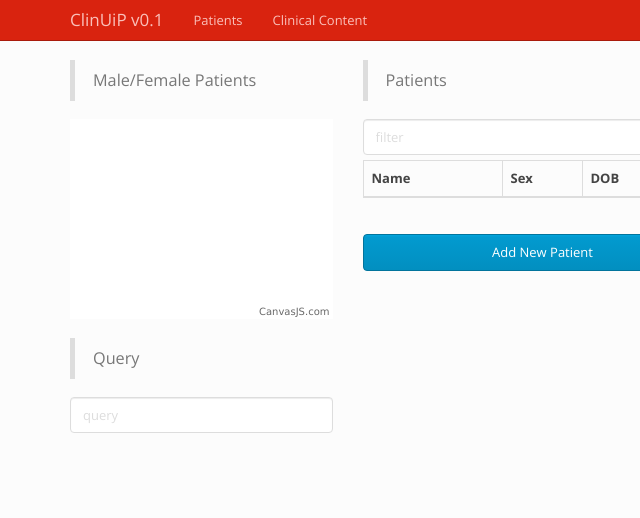
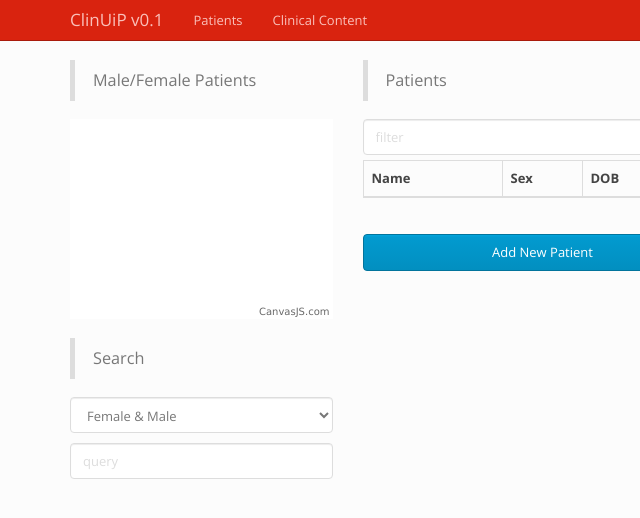
Before and after one commit to frectal/clinuip4, a website: page public/index.html at #/patients in a window 1280 px wide. Shown: the full height of the page, 0-640 px from the left. Drawn offline with nearby package versions, Linux system fonts and the light colour scheme; no server answers.

Commit message:
New query

```diff
--- a/public/js/controllers/patientsCtrl.js
+++ b/public/js/controllers/patientsCtrl.js
@@ -3,7 +3,7 @@
 angular.module('clinuip')
     .controller('PatientsCtrl', function PatientsCtrl($scope, $rootScope, Patients, Api) {
 
-        $scope.chosenGender = null;
+        $scope.chosenGender = "";
         $scope.selectedPatient = null;
         $scope.patients = [];
         $scope.details = [];
@@ -12,6 +12,7 @@ angular.module('clinuip')
         $scope.detailFilter = null;
         $scope.patientModal = {};
         $scope.notes = '';
+        $scope.query = '';
 
         var chartData = [
             { y: 50, name: "Male" },
@@ -28,7 +29,7 @@ angular.module('clinuip')
         loadPatientsPercentage();
 
         $scope.$watch('patientFilter', function (newValue) {
-            Patients.query({ gender : $scope.chosenGender, search : newValue}, function (data) {
+            Patients.query({ gender : $scope.chosenGender, search : newValue, query: $scope.query}, function (data) {
                 $scope.patients = data;
             });
         }, true);
@@ -50,15 +51,14 @@ angular.module('clinuip')
         }
 
         $scope.$watch('chosenGender', function (newValue) {
+            $scope.patients = [];
             if (newValue && ['male', 'female'].indexOf(newValue.toLowerCase()) !== -1) {
                 loadPatients(newValue.toLowerCase(), $scope.query);
             }
         }, true);
 
         $scope.$watch('query', function (newValue) {
-            if ($scope.chosenGender) {
-                loadPatients($scope.chosenGender.toLowerCase(), newValue);
-            }
+            loadPatients($scope.chosenGender.toLowerCase(), newValue);
         }, true);
 
         $scope.$watch('countMaleFemale', function () {
@@ -163,11 +163,13 @@ angular.module('clinuip')
             data: [
                 {
                     type: "pie",
+                    /*
                     click: function(e){
                         $scope.$apply (function() {
                             $scope.chosenGender = e.dataPoint.name;
                         });
                     },
+                    */
                     indexLabelPlacement: "inside",
                     toolTipContent: "{name}: {y} %",
                     dataPoints: chartData
--- a/public/partials/patients.html
+++ b/public/partials/patients.html
@@ -7,10 +7,16 @@
             <div id="chartContainer" style="height: 200px"></div>
             <br>
             <blockquote>
-                <p>Query</p>
+                <p>Search</p>
             </blockquote>
             <div>
+                <select class="form-control" ng-model="chosenGender" style="margin-bottom: 10px">
+                    <option value="">Female & Male</option>
+                    <option value="Female">Female</option>
+                    <option value="Male">Male</option>
+                </select>
                 <input ng-model="query" type="text" class="form-control" placeholder="query" style="margin-bottom: 5px">
+                <button type="button" class="btn btn-info pull-right" ng-if="false">search</button>
             </div>
         </div>
         <div class="col-sm-7 col-md-4">
```
Also changed, not shown: app/controllers/patients.js (+17 -7 lines).
